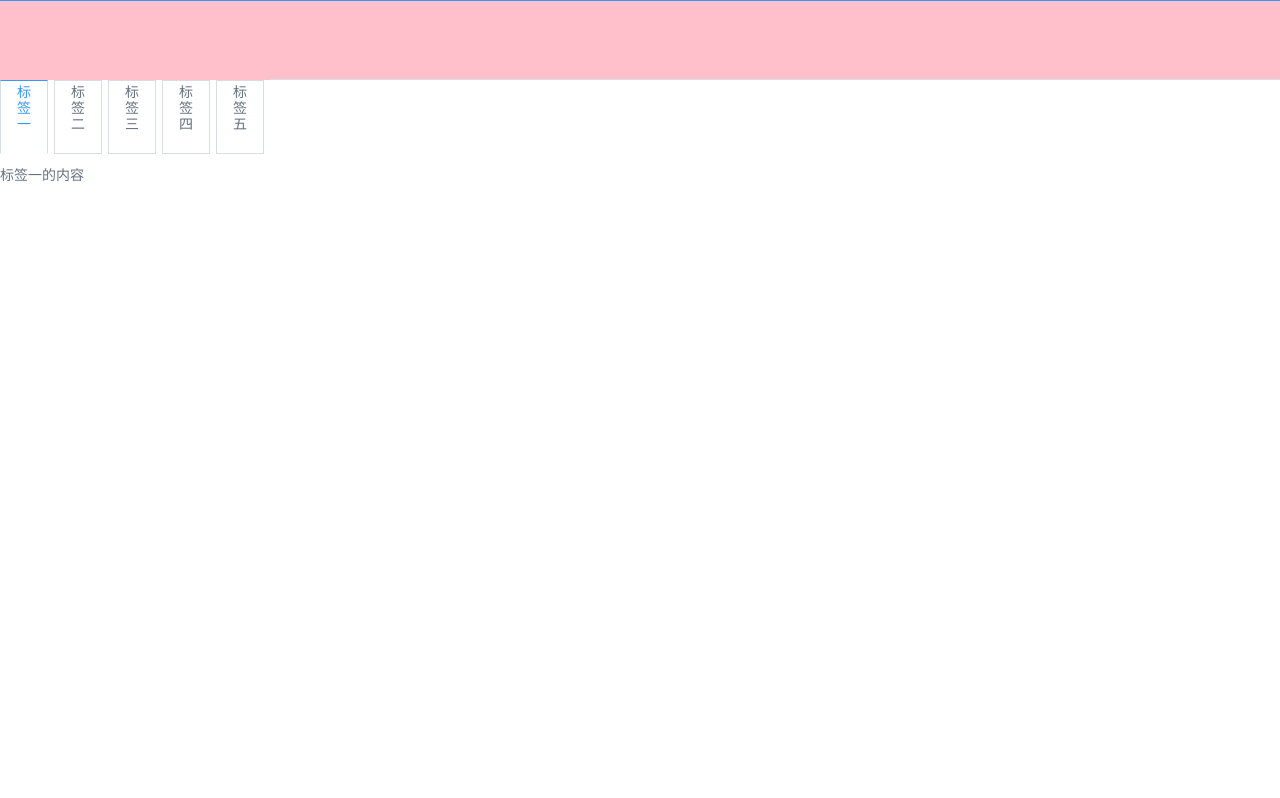
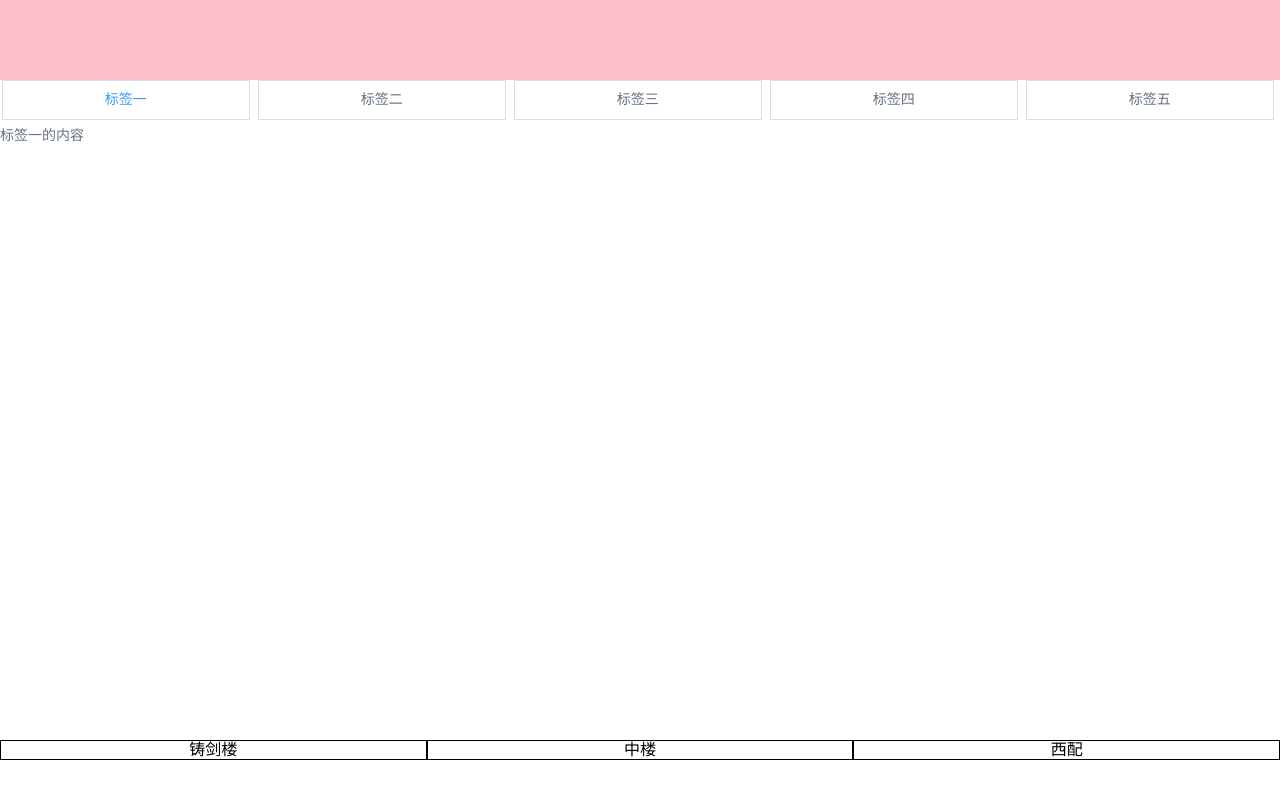
Before and after one commit to cicidoll/ppsucClassRoom, a Vue app: page / in a window 1280 px wide. Built offline with nearby package versions, Linux system fonts and the light colour scheme.

Commit message:
api test

```diff
--- a/config/index.js
+++ b/config/index.js
@@ -13,7 +13,7 @@ module.exports = {
     proxyTable: {},
 
     // Various Dev Server settings
-    host: 'localhost', // can be overwritten by process.env.HOST
+    host: '127.0.0.1', // can be overwritten by process.env.HOST
     port: 8080, // can be overwritten by process.env.PORT, if port is in use, a free one will be determined
     autoOpenBrowser: false,
     errorOverlay: true,
--- a/package.json
+++ b/package.json
@@ -18,6 +18,7 @@
   },
   "devDependencies": {
     "autoprefixer": "^7.1.2",
+    "axios": "^0.21.0",
     "babel-core": "^6.22.1",
     "babel-eslint": "^8.2.1",
     "babel-helper-vue-jsx-merge-props": "^2.0.3",
--- a/src/components/App.vue
+++ b/src/components/App.vue
@@ -25,7 +25,7 @@
       </tabs>
     </div>
 
-    <div id="building"></div>
+    <buildingSelect id="building"></buildingSelect>
     <div id="footbar"></div>
   </div>
 
@@ -34,14 +34,38 @@
 <script>
 import pane from './Pane.vue'
 import tabs from './Tabs.vue'
+import buildingSelect from './BuildingSelect.vue'
+const axios = require('axios')
 
 export default {
   data: function () {
-    return {activeKey: '1'}
+    return {
+      activeKey: '1',
+      roomAllDayData: {}
+    }
   },
   components: {
     pane,
-    tabs
+    tabs,
+    buildingSelect
+  },
+  methods: {
+    getData: function () {
+      // Make a request for a user with a given ID
+      // GET request for remote image
+      axios({
+        method: 'get',
+        url: 'http://127.0.0.1:8081/data',
+        responseType: 'json'
+      }).then(function (response) {
+        // handle success
+        console.log(response)
+        return response
+      }).catch(function (error) {
+        // handle error
+        console.log(error)
+      })
+    }
   }
 }
 </script>
--- a/src/components/BuildingSelect.vue
+++ b/src/components/BuildingSelect.vue
@@ -0,0 +1,38 @@
+<template>
+<div class="build-tabs">
+    <div class="build-tab-bar" @click="getData()">
+      铸剑楼
+    </div>
+    <div class="build-tab-bar" @click="getData()">
+      中楼
+    </div>
+    <div class="build-tab-bar" @click="getData()">
+      西配
+    </div>
+</div>
+</template>
+
+<script>
+export default {
+  name: 'buildingSelect',
+  methods: {
+    getData () {
+      this.$parent.getData()
+    }
+  }
+}
+</script>
+
+<style lang="less" scoped>
+.build-tabs{
+  position: absolute;
+  width: 100vw;
+  bottom: 5vh;
+  display: flex;
+  .build-tab-bar{
+    flex: 1;
+    text-align: center;
+    border: solid 1px black;
+  }
+}
+</style>
--- a/src/components/Pane.vue
+++ b/src/components/Pane.vue
@@ -34,7 +34,6 @@ export default {
     }
   },
   mounted () {
-    console.log(this.$parent)
     this.updateNav()
   }
 }
--- a/src/components/Tabs.vue
+++ b/src/components/Tabs.vue
@@ -103,44 +103,39 @@ export default {
 
   .tabs-bar{
     width: 100vw;
-    height: 10vh;
+    height: 5vh;
     display: flex;
     flex-direction: row;
-    justify-content: space-evenly;
 
     .tabs-tab{
-      height: 8vh;
-      width: 20vw;
-      flex: 0.7;
+      width: 25vw;
+      display: flex;
+      flex: 1;
+      flex-direction: column;
+      justify-content: center;
+      align-items: center;
+      margin-left: 0.1rem;
+      margin-right: 0.1rem;
       padding: 4px 16px;
       margin-right: 6px;
       background-color: #fff;
       border: 1px solid #d7dde4;
-      cursor: pointer;
     }
     .tabs-tab-active{
       color: #3399ff;
-      border-top: 1px solid #3399ff;
-      border-bottom: 1px solid #fff;
+      // border-top: 1px solid #3399ff;
+      // border-bottom: 1px solid #fff;
     }
     .tabs-tab-active:before{
-      content: '';
-      display: block;
-      height: 1px;
+      // content: '';
+      // display: block;
+      // height: 1px;
       background: #3399ff;
-      position: absolute;
-      top: 0;
-      left: 0;
-      right: 0;
+      // position: absolute;
+      // top: 0;
+      // left: 0;
+      // right: 0;
     }
-  }
-  .tabs-bar:after{
-    content: '';
-    display: block;
-    width: 100%;
-    height: 1px;
-    background: #d7dde4;
-    margin-top: -1px;
   }
   .tabs-content{
     padding: 8px 0;
```
Also changed, not shown: 1 other file (tests, documents, lock files or other folders).
